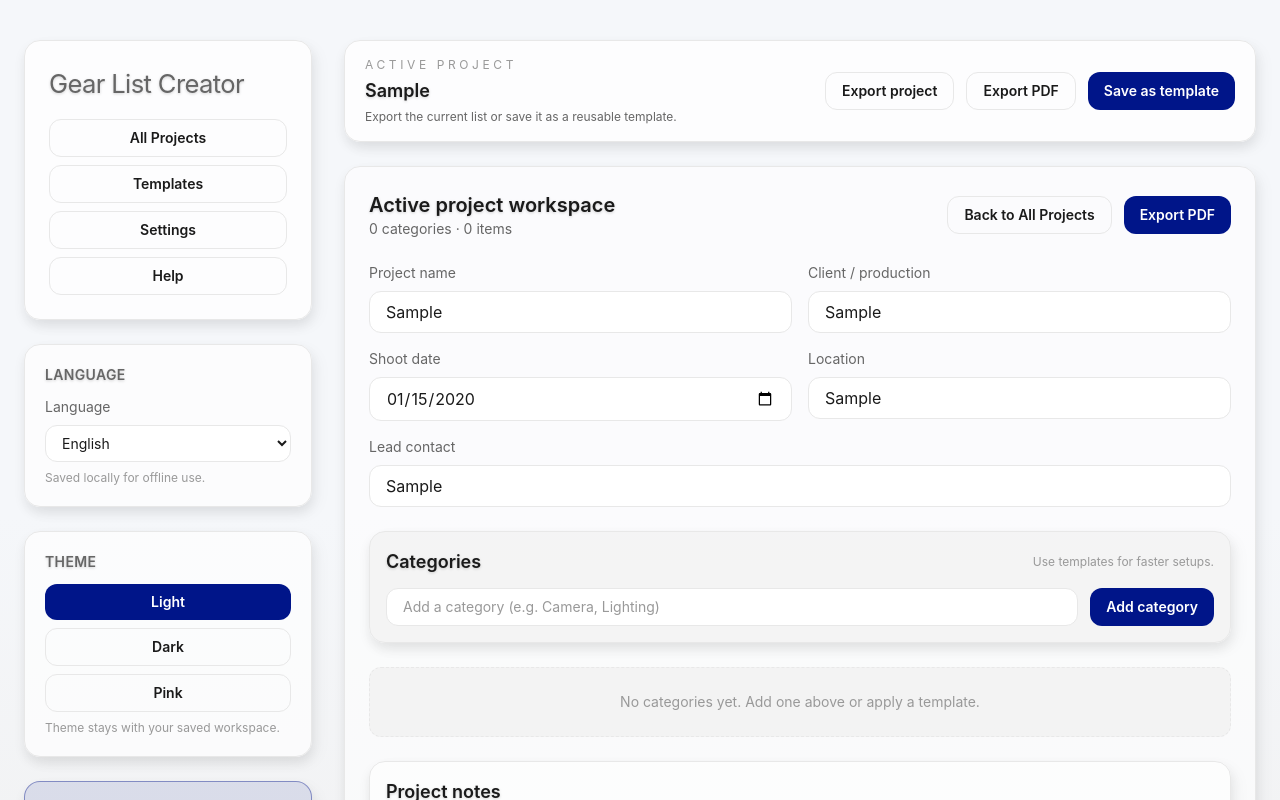
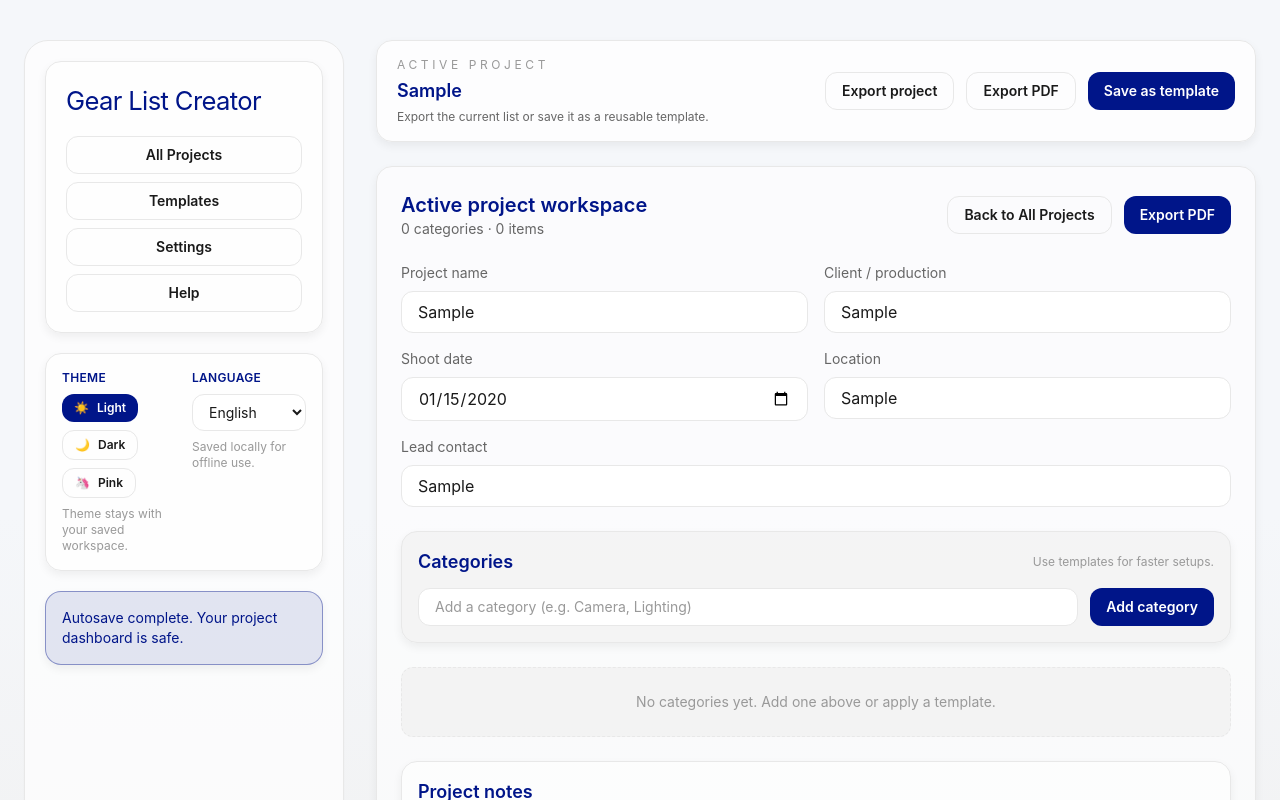
Before and after one commit to Hugo9809/Gear-list-editor, a React (Vite) app in the folder app/: page / in a window 1280 px wide. Both pictures are taken after typing "Sample", "Sample", "2020-01-15", "Sample", "Sample" into the empty fields and a click on the button "Create project". Shown: the top 800 px of the page. Built offline with nearby package versions, Linux system fonts and the light colour scheme.

Commit message:
Refresh sidebar and heading styling

```diff
--- a/app/src/App.jsx
+++ b/app/src/App.jsx
@@ -1029,9 +1029,9 @@ export default function App() {
 
   const themeOptions = useMemo(
     () => [
-      { id: 'light', label: t('theme.options.light', 'Light') },
-      { id: 'dark', label: t('theme.options.dark', 'Dark') },
-      { id: 'pink', label: t('theme.options.pink', 'Pink') }
+      { id: 'light', label: t('theme.options.light', 'Light'), icon: '☀️' },
+      { id: 'dark', label: t('theme.options.dark', 'Dark'), icon: '🌙' },
+      { id: 'pink', label: t('theme.options.pink', 'Pink'), icon: '🦄' }
     ],
     [t]
   );
@@ -1044,9 +1044,9 @@ export default function App() {
     <div className="min-h-screen bg-gradient-to-b from-surface-app via-surface-app to-surface-muted">
       <div className="mx-auto w-full max-w-7xl px-6 py-10">
         <div className="flex flex-col gap-8 lg:flex-row">
-          <aside className="flex w-full flex-col gap-6 lg:w-72">
-            <div className="ui-tile bg-surface-elevated/80 p-6">
-              <h1 className="w-full text-[1.6rem] font-normal text-text-secondary title-shadow tracking-tight">
+          <aside className="flex w-full flex-col gap-5 rounded-3xl border border-surface-sunken bg-surface-base/70 p-5 shadow-xs lg:w-80">
+            <div className="ui-panel bg-surface-elevated/80 p-5">
+              <h1 className="w-full text-[1.6rem] font-normal ui-heading tracking-tight">
                 {t('ui.appName', 'Gear List Creator')}
               </h1>
               <nav className="mt-4 flex flex-col gap-2">
@@ -1068,16 +1068,43 @@ export default function App() {
               </nav>
             </div>
 
-            <div className="ui-tile bg-surface-elevated/70 p-5">
-              <h3 className="text-sm font-semibold uppercase tracking-wide text-text-secondary title-shadow">
+            <div className="ui-panel bg-surface-elevated/70 p-4">
+              <div className="flex flex-col gap-4 sm:flex-row sm:items-start sm:justify-between">
+                <div className="flex flex-1 flex-col gap-2">
+                  <span className="text-xs font-semibold uppercase tracking-wide ui-heading">
+                    {t('theme.label', 'Theme')}
+                  </span>
+                  <div className="flex flex-wrap gap-2">
+                    {themeOptions.map((themeOption) => {
+                      const isActive = theme === themeOption.id;
+                      return (
+                        <button
+                          key={themeOption.id}
+                          type="button"
+                          onClick={() => setTheme(themeOption.id)}
+                          aria-pressed={isActive}
+                          className={`ui-button gap-2 px-3 py-1.5 text-xs ${
+                            isActive ? 'bg-brand text-brand-foreground' : 'ui-button-outline'
+                          }`}
+                        >
+                          <span aria-hidden="true">{themeOption.icon}</span>
+                          <span>{themeOption.label}</span>
+                        </button>
+                      );
+                    })}
+                  </div>
+                  <p className="text-xs text-text-muted">
+                    {t('theme.helper', 'Theme stays with your saved workspace.')}
+                  </p>
+                </div>
+                <div className="flex flex-1 flex-col gap-2">
+                  <span className="text-xs font-semibold uppercase tracking-wide ui-heading">
                     {t('language.label', 'Language')}
-              </h3>
-              <label className="mt-3 flex flex-col gap-2 text-sm text-text-secondary">
-                {t('language.label', 'Language')}
+                  </span>
                   <select
                     value={locale}
                     onChange={handleLocaleChange}
-                  className="ui-select"
+                    className="ui-select text-sm"
                   >
                     {locales.map((option) => (
                       <option key={option.code} value={option.code}>
@@ -1085,40 +1112,14 @@ export default function App() {
                       </option>
                     ))}
                   </select>
-              </label>
-              <p className="mt-2 text-xs text-text-muted">
+                  <p className="text-xs text-text-muted">
                     {t('language.helper', 'Saved locally for offline use.')}
                   </p>
                 </div>
-
-            <div className="ui-tile bg-surface-elevated/70 p-5">
-              <h3 className="text-sm font-semibold uppercase tracking-wide text-text-secondary title-shadow">
-                {t('theme.label', 'Theme')}
-              </h3>
-              <div className="mt-3 grid gap-2">
-                {themeOptions.map((themeOption) => {
-                  const isActive = theme === themeOption.id;
-                  return (
-                    <button
-                      key={themeOption.id}
-                      type="button"
-                      onClick={() => setTheme(themeOption.id)}
-                      aria-pressed={isActive}
-                      className={`ui-button text-left ${
-                        isActive ? 'bg-brand text-brand-foreground' : 'ui-button-outline'
-                      }`}
-                    >
-                      {themeOption.label}
-                    </button>
-                  );
-                })}
-              </div>
-              <p className="mt-2 text-xs text-text-muted">
-                {t('theme.helper', 'Theme stays with your saved workspace.')}
-              </p>
-            </div>
-
-            <div className={`ui-tile p-4 text-sm ${statusClasses}`} aria-live="polite">
+              </div>
+            </div>
+
+            <div className={`ui-panel p-4 text-sm ${statusClasses}`} aria-live="polite">
               {status || t('status.empty', 'Status updates appear here to confirm data safety.')}
             </div>
           </aside>
@@ -1138,7 +1139,7 @@ export default function App() {
                     <span className="text-xs uppercase tracking-[0.3em] text-text-muted">
                       {t('project.active.label', 'Active project')}
                     </span>
-                    <span className="text-lg font-semibold text-text-primary title-shadow">
+                    <span className="text-lg font-semibold ui-heading">
                       {resolveDisplayName(
                         activeProject.name,
                         { index: Math.max(activeProjectIndex, 0) + 1 },
@@ -1181,7 +1182,7 @@ export default function App() {
                 <div className="ui-tile flex flex-col gap-4 bg-surface-elevated/60 p-6">
                   <div className="flex flex-col gap-4 lg:flex-row lg:items-center lg:justify-between">
                     <div>
-                      <h2 className="text-xl font-semibold text-text-primary title-shadow">
+                      <h2 className="text-xl font-semibold ui-heading">
                         {t('dashboard.quickActions.title', 'Dashboard quick actions')}
                       </h2>
                       <p className="text-sm text-text-secondary">
@@ -1250,7 +1251,7 @@ export default function App() {
                   className="ui-tile flex flex-col gap-4 bg-surface-elevated/60 p-6"
                 >
                   <div className="flex flex-col gap-2">
-                    <h2 className="text-xl font-semibold text-text-primary title-shadow">
+                    <h2 className="text-xl font-semibold ui-heading">
                       {t('project.dashboard.title', 'Project dashboard')}
                     </h2>
                     <p className="text-sm text-text-secondary">
@@ -1328,7 +1329,7 @@ export default function App() {
                 <div className="ui-tile bg-surface-elevated/60 p-6">
                   <div className="flex flex-wrap items-start justify-between gap-4">
                     <div>
-                      <h2 className="text-xl font-semibold text-text-primary title-shadow">
+                      <h2 className="text-xl font-semibold ui-heading">
                         {t('project.list.title', 'Projects')}
                       </h2>
                       <p className="text-sm text-text-secondary">
@@ -1369,7 +1370,7 @@ export default function App() {
                           >
                             <div className="flex items-start justify-between gap-3">
                               <div>
-                                <h3 className="text-lg font-semibold text-text-primary title-shadow">
+                                <h3 className="text-lg font-semibold ui-heading">
                                   {resolveDisplayName(
                                     project.name,
                                     { index: projectIndex + 1 },
@@ -1426,7 +1427,7 @@ export default function App() {
                   <div className="rounded-2xl border border-surface-sunken bg-surface-elevated/60 p-6">
                     <div className="flex flex-wrap items-start justify-between gap-4">
                       <div>
-                        <h2 className="text-xl font-semibold text-text-primary title-shadow">
+                        <h2 className="text-xl font-semibold ui-heading">
                           {t('dashboard.autoBackups.title', 'Auto backups')}
                         </h2>
                         <p className="text-sm text-text-secondary">
@@ -1460,7 +1461,7 @@ export default function App() {
                             className="flex h-full flex-col gap-3 rounded-xl border border-surface-sunken bg-surface-muted/60 p-4"
                           >
                             <div>
-                              <h3 className="text-sm font-semibold text-text-primary title-shadow">
+                              <h3 className="text-sm font-semibold ui-heading">
                                 {resolveStorageSource(backup.source)}
                               </h3>
                               <p className="text-xs text-text-secondary">
@@ -1492,7 +1493,7 @@ export default function App() {
               <div className="ui-tile bg-surface-elevated/60 p-6">
                 <div className="flex flex-wrap items-center justify-between gap-4">
                   <div>
-                    <h2 className="text-xl font-semibold text-text-primary title-shadow">
+                    <h2 className="text-xl font-semibold ui-heading">
                       {t('project.workspace.title', 'Active project workspace')}
                     </h2>
                     <p className="text-sm text-text-secondary">
@@ -1584,7 +1585,7 @@ export default function App() {
                       className="ui-panel flex flex-col gap-3 bg-surface-muted/60 p-4"
                     >
                       <div className="flex flex-wrap items-center justify-between gap-3">
-                        <h3 className="text-lg font-semibold text-text-primary title-shadow">
+                        <h3 className="text-lg font-semibold ui-heading">
                           {t('categories.title', 'Categories')}
                         </h3>
                         <span className="text-xs text-text-muted">
@@ -1809,7 +1810,7 @@ export default function App() {
                     </div>
 
                     <div className="ui-tile bg-surface-elevated/60 p-4">
-                      <h3 className="text-lg font-semibold text-text-primary title-shadow">
+                      <h3 className="text-lg font-semibold ui-heading">
                         {t('project.notes.title', 'Project notes')}
                       </h3>
                       <p className="text-sm text-text-secondary">
@@ -1847,7 +1848,7 @@ export default function App() {
                 className="ui-tile bg-surface-elevated/60 p-6"
               >
                 <div className="flex flex-col gap-2">
-                  <h2 className="text-xl font-semibold text-text-primary title-shadow">
+                  <h2 className="text-xl font-semibold ui-heading">
                     {t('template.management.title', 'Template management')}
                   </h2>
                   <p className="text-sm text-text-secondary">
@@ -1965,7 +1966,7 @@ export default function App() {
             {activeTab === 'settings' ? (
               <section className="rounded-2xl border border-surface-sunken bg-surface-elevated/70 p-6">
                 <div className="flex flex-col gap-2">
-                  <h2 className="text-lg font-semibold text-text-primary title-shadow">
+                  <h2 className="text-lg font-semibold ui-heading">
                     {t('settings.title', 'Settings')}
                   </h2>
                   <p className="text-sm text-text-secondary">
@@ -1979,7 +1980,7 @@ export default function App() {
                   <div className="rounded-xl border border-surface-sunken bg-surface-muted/60 p-4">
                     <div className="flex flex-col gap-3 sm:flex-row sm:items-center sm:justify-between">
                       <div>
-                        <h3 className="text-base font-semibold text-text-primary title-shadow">
+                        <h3 className="text-base font-semibold ui-heading">
                           {t('settings.autoBackups.title', 'Dashboard auto backups')}
                         </h3>
                         <p className="mt-1 text-sm text-text-secondary">
@@ -2019,7 +2020,7 @@ export default function App() {
                     </p>
                   </div>
                   <div className="rounded-xl border border-surface-sunken bg-surface-muted/60 p-4">
-                    <h3 className="text-base font-semibold text-text-primary title-shadow">
+                    <h3 className="text-base font-semibold ui-heading">
                       {t('settings.backup.title', 'Full backup controls')}
                     </h3>
                     <p className="mt-1 text-sm text-text-secondary">
@@ -2060,7 +2061,7 @@ export default function App() {
                   </div>
 
                   <div className="rounded-xl border border-surface-sunken bg-surface-muted/60 p-4">
-                    <h3 className="text-base font-semibold text-text-primary title-shadow">
+                    <h3 className="text-base font-semibold ui-heading">
                       {t('settings.factoryReset.title', 'Factory reset')}
                     </h3>
                     <p className="mt-1 text-sm text-text-secondary">
@@ -2090,7 +2091,7 @@ export default function App() {
             {activeTab === 'help' ? (
               <section className="ui-tile bg-surface-elevated/70 p-6">
                 <div className="flex flex-col gap-2">
-                  <h2 className="text-lg font-semibold text-text-primary title-shadow">
+                  <h2 className="text-lg font-semibold ui-heading">
                     {t('help.title', 'Help & documentation')}
                   </h2>
                   <p className="text-sm text-text-secondary">
@@ -2104,7 +2105,7 @@ export default function App() {
                       open={index === 0}
                       className="ui-panel bg-surface-muted/60 px-4 py-3"
                     >
-                      <summary className="cursor-pointer text-sm font-semibold text-text-primary title-shadow">
+                      <summary className="cursor-pointer text-sm font-semibold ui-heading">
                         {section.title}
                       </summary>
                       <p className="mt-2 text-sm text-text-secondary">{section.description}</p>
@@ -2117,7 +2118,7 @@ export default function App() {
                   ))}
                 </div>
                 <div className="mt-5 border-t border-surface-sunken pt-4">
-                  <h3 className="text-base font-semibold text-text-primary title-shadow">
+                  <h3 className="text-base font-semibold ui-heading">
                     {t('offline.title', 'Offline workflow')}
                   </h3>
                   <p className="mt-1 text-sm text-text-secondary">
@@ -2133,7 +2134,7 @@ export default function App() {
                   </p>
                 </div>
                 <div className="mt-5 border-t border-surface-sunken pt-4">
-                  <h3 className="text-base font-semibold text-text-primary title-shadow">
+                  <h3 className="text-base font-semibold ui-heading">
                     {t('documentation.title', 'Documentation')}
                   </h3>
                   <p className="mt-1 text-sm text-text-secondary">
@@ -2148,7 +2149,7 @@ export default function App() {
                         key={section.title}
                         className="ui-panel bg-surface-muted/60 px-4 py-3"
                       >
-                        <h4 className="text-sm font-semibold text-text-primary title-shadow">
+                        <h4 className="text-sm font-semibold ui-heading">
                           {section.title}
                         </h4>
                         <p className="mt-1 text-xs text-text-secondary">{section.description}</p>
--- a/app/src/index.css
+++ b/app/src/index.css
@@ -13,6 +13,7 @@
   --v2-brand-secondary-hover: 242 85 168;
   --v2-brand-secondary-active: 209 48 138;
   --v2-brand-secondary-foreground: 24 24 27;
+  --v2-heading-color: var(--v2-brand-primary);
 
   --v2-surface-app-bg: 245 247 250;
   --v2-surface-base: 255 255 255;
@@ -60,13 +61,13 @@
   --v2-radius-xl: 16px;
   --v2-radius-full: 9999px;
 
-  --v2-shadow-xs: 0 1px 2px rgba(0, 0, 0, 0.04);
-  --v2-shadow-sm: 0 1px 3px rgba(0, 0, 0, 0.08);
-  --v2-shadow-md: 0 4px 6px rgba(0, 0, 0, 0.1);
-  --v2-shadow-lg: 0 10px 15px rgba(0, 0, 0, 0.12);
-  --v2-shadow-xl: 0 20px 25px rgba(0, 0, 0, 0.15);
-  --v2-shadow-tile: 0 6px 12px rgba(0, 0, 0, 0.07), 6px 6px 16px rgba(0, 0, 0, 0.04);
-  --v2-shadow-popover: 0 10px 18px rgba(0, 0, 0, 0.1), 6px 6px 20px rgba(0, 0, 0, 0.06);
+  --v2-shadow-xs: 0 1px 2px rgba(0, 0, 0, 0.03);
+  --v2-shadow-sm: 0 2px 4px rgba(0, 0, 0, 0.05);
+  --v2-shadow-md: 0 4px 8px rgba(0, 0, 0, 0.08);
+  --v2-shadow-lg: 0 8px 12px rgba(0, 0, 0, 0.1);
+  --v2-shadow-xl: 0 12px 18px rgba(0, 0, 0, 0.12);
+  --v2-shadow-tile: 0 4px 10px rgba(0, 0, 0, 0.06);
+  --v2-shadow-popover: 0 8px 14px rgba(0, 0, 0, 0.08);
 }
 
 :root[data-theme='dark'] {
@@ -84,9 +85,10 @@
   --v2-text-secondary: 197 207 230;
   --v2-text-muted: 154 168 200;
   --v2-text-inverse: 15 22 42;
+  --v2-heading-color: 255 255 255;
 
-  --v2-shadow-tile: 0 8px 16px rgba(0, 0, 0, 0.45), 8px 8px 20px rgba(0, 0, 0, 0.35);
-  --v2-shadow-popover: 0 12px 22px rgba(0, 0, 0, 0.5), 10px 10px 26px rgba(0, 0, 0, 0.4);
+  --v2-shadow-tile: 0 6px 12px rgba(0, 0, 0, 0.35);
+  --v2-shadow-popover: 0 10px 18px rgba(0, 0, 0, 0.45);
 }
 
 :root[data-theme='pink'] {
@@ -99,10 +101,21 @@
 
   --v2-text-inverse: 255 255 255;
   --v2-text-link: 255 105 180;
+  --v2-heading-color: var(--v2-brand-primary);
 }
 
 body {
   font-family: "Inter", system-ui, -apple-system, BlinkMacSystemFont, "Segoe UI", sans-serif;
+}
+
+h1,
+h2,
+h3,
+h4,
+h5,
+h6 {
+  color: rgb(var(--v2-heading-color));
+  text-shadow: none;
 }
 
 @layer components {
@@ -163,7 +176,8 @@ body {
 }
 
 @layer utilities {
-  .title-shadow {
-    text-shadow: 0 1px 3px rgb(0 0 0 / 0.18);
+  .ui-heading {
+    color: rgb(var(--v2-heading-color));
+    text-shadow: none;
   }
 }
```
Lines whose indentation alone changed are shown as unchanged.
